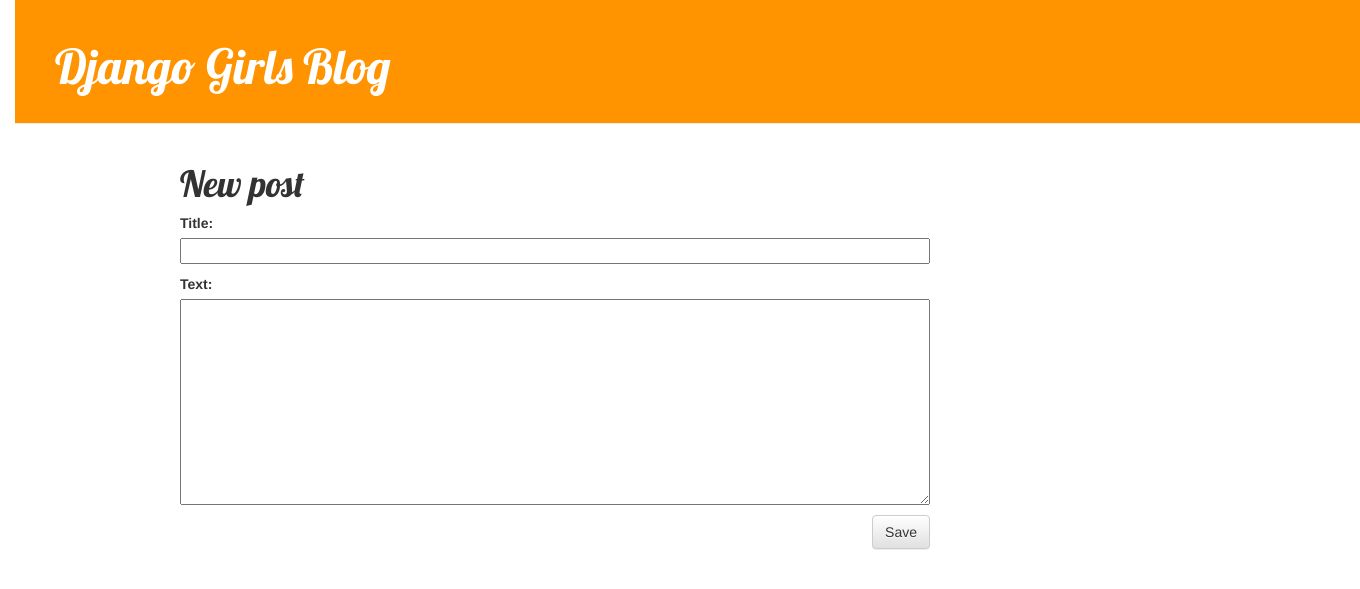
After one commit to kiseskrap/my-first-blog, a Django app: page /post/new/ in a window 1360 px wide. The commit adds this page. Shown: the top 589 px of the page. Run offline with Django 4.2, Linux system fonts and the light colour scheme; some libraries are stand-ins or nearby versions.

Commit message:
add/modify detail/edit form

```diff
--- /dev/null
+++ b/blog/forms.py
@@ -0,0 +1,7 @@
+from django import forms
+from .models import Post
+
+class PostForm(forms.ModelForm):
+  class Meta:
+    model = Post
+    fields = ('title', 'text',)
--- a/blog/templates/blog/base.html
+++ b/blog/templates/blog/base.html
@@ -9,9 +9,15 @@
     </head>
     <body>
         <div class="page-header">
+            {% if user.is_authenticated %}
+                <a href="{% url 'post_new' %}" class="top-menu"><span class="glyphicon glyphicon-plus"></span></a>
+            {% endif %}
+            {% comment %} <a href="{% url 'post_new' %}" class="top-menu"><span class="glyphicon glyphicon-plus"></span></a> {% endcomment %}
             <h1><a href="/">Django Girls Blog</a></h1>
         </div>
 
+        <div class="content container">
+        <div class="content container">
         <div class="content container">
             <div class="row">
                 <div class="col-md-8">
--- a/blog/templates/blog/post_detail.html
+++ b/blog/templates/blog/post_detail.html
@@ -7,6 +7,9 @@
                 {{ post.published_date }}
             </div>
         {% endif %}
+        {% if user.is_authenticated %}
+          <a class="btn btn-default" href="{% url 'post_edit' pk=post.pk %}"><span class="glyphicon glyphicon-pencil"></span></a>
+        {% endif %}
         <h1>{{ post.title }}</h1>
         <p>{{ post.text|linebreaksbr }}</p>
     </div>
--- /dev/null
+++ b/blog/templates/blog/post_edit.html
@@ -0,0 +1,9 @@
+{% extends 'blog/base.html' %}
+
+{% block content %}
+    <h1>New post</h1>
+    <form method="POST" class="post-form">{% csrf_token %}
+        {{ form.as_p }}
+        <button type="submit" class="save btn btn-default">Save</button>
+    </form>
+{% endblock %}
--- a/blog/urls.py
+++ b/blog/urls.py
@@ -4,4 +4,6 @@ from . import views
 urlpatterns = [
     path('', views.post_list, name='post_list'),
     path('post/<int:pk>/', views.post_detail, name='post_detail'),
+    path('post/new/', views.post_new, name='post_new'),
+    path('post/<int:pk>/edit/', views.post_edit, name='post_edit'),
 ]
--- a/blog/views.py
+++ b/blog/views.py
@@ -1,6 +1,7 @@
-from django.shortcuts import render, get_object_or_404
+from django.shortcuts import render, get_object_or_404, redirect
 from django.utils import timezone
 from .models import Post
+from .forms import PostForm
 
 def post_list(request):
     # posts = Post.objects.filter(published_date__lte=timezone.now()).order_by('published_date')
@@ -10,3 +11,30 @@ def post_list(request):
 def post_detail(request, pk):
     post = get_object_or_404(Post, pk=pk)
     return render(request, 'blog/post_detail.html', {'post': post})
+
+def post_new(request):
+    if request.method == "POST":
+        form = PostForm(request.POST)
+        if form.is_valid():
+            post = form.save(commit=False)
+            post.author = request.user
+            post.published_date = timezone.now()
+            post.save()
+            return redirect('post_detail', pk=post.pk)
+    else:
+        form = PostForm()
+    return render(request, 'blog/post_edit.html', {'form': form})
+
+def post_edit(request, pk):
+    post = get_object_or_404(Post, pk=pk)
+    if request.method == "POST":
+        form = PostForm(request.POST, instance=post)
+        if form.is_valid():
+            post = form.save(commit=False)
+            post.author = request.user
+            post.published_date = timezone.now()
+            post.save()
+            return redirect('post_detail', pk=post.pk)
+    else:
+        form = PostForm(instance=post)
+    return render(request, 'blog/post_edit.html', {'form': form})
```
